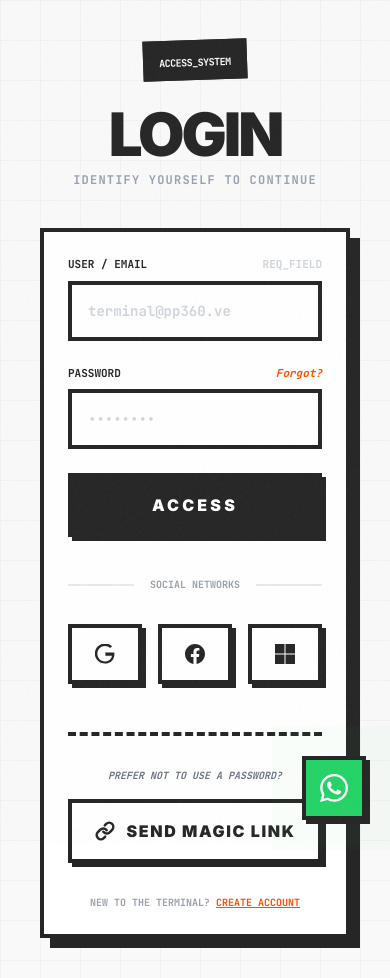
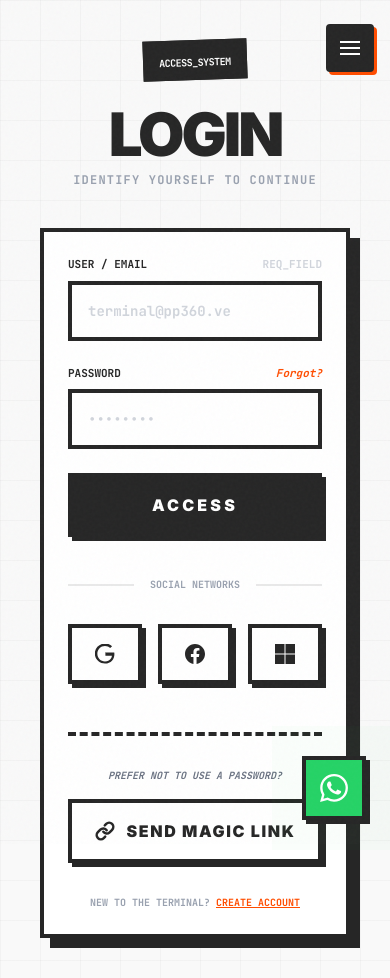
Before and after one commit to Factotum-Digital/PP360V01, a Next.js app in the folder application/: page /login in a window 390 px wide. Built offline with nearby package versions, Linux system fonts and the light colour scheme.

Commit message:
feat: agrega botón hamburguesa en móvil para sidebar - Botón ☰ en esquina superior derecha - Animación de apertura/cierre (X) - Sidebar deslizable desde la izquierda - Overlay oscuro al abrir

```diff
--- a/application/components/layout/sidebar.tsx
+++ b/application/components/layout/sidebar.tsx
@@ -1,15 +1,45 @@
 "use client";
 
-import React from 'react';
+import React, { useState } from 'react';
 import Image from 'next/image';
 import Link from 'next/link';
 
-export const Sidebar: React.FC = () => (
-     <aside className="w-20 border-r-4 border-[#262626] bg-white hidden sm:flex flex-col items-center py-10 gap-12 z-20 sticky top-0 h-screen">
+export const Sidebar: React.FC = () => {
+     const [isOpen, setIsOpen] = useState(false);
+
+     return (
+          <>
+               {/* Mobile Hamburger Button - Small, bottom corner */}
+               <button
+                    onClick={() => setIsOpen(!isOpen)}
+                    className="sm:hidden fixed top-6 right-4 z-50 w-12 h-12 bg-[#262626] border-2 border-[#262626] flex flex-col items-center justify-center gap-1 rounded-sm shadow-[3px_3px_0_0_#FF4D00]"
+                    aria-label="Toggle menu"
+               >
+                    <span className={`w-5 h-0.5 bg-white transition-all duration-300 ${isOpen ? 'rotate-45 translate-y-1.5' : ''}`} />
+                    <span className={`w-5 h-0.5 bg-white transition-all duration-300 ${isOpen ? 'opacity-0' : ''}`} />
+                    <span className={`w-5 h-0.5 bg-white transition-all duration-300 ${isOpen ? '-rotate-45 -translate-y-1.5' : ''}`} />
+               </button>
+
+               {/* Mobile Overlay */}
+               {isOpen && (
+                    <div
+                         className="sm:hidden fixed inset-0 bg-black/50 z-30"
+                         onClick={() => setIsOpen(false)}
+                    />
+               )}
+
+               {/* Sidebar - Desktop (always visible) & Mobile (toggle) */}
+               <aside className={`
+                    w-20 border-r-4 border-[#262626] bg-white flex flex-col items-center py-10 gap-12 z-40 h-screen
+                    fixed sm:sticky top-0 left-0
+                    transition-transform duration-300 ease-out
+                    ${isOpen ? 'translate-x-0' : '-translate-x-full sm:translate-x-0'}
+               `}>
                     {/* Logo - Click to go Home */}
                     <Link
                          href="/"
                          className="w-12 h-12 flex items-center justify-center border-4 border-[#262626] shadow-[4px_4px_0_0_rgba(38,38,38,0.2)] overflow-hidden bg-[#262626] hover:shadow-[2px_2px_0_0_rgba(38,38,38,0.2)] hover:translate-x-[2px] hover:translate-y-[2px] transition-all cursor-pointer"
+                         onClick={() => setIsOpen(false)}
                     >
                          <Image
                               src="/logo.png"
@@ -20,7 +50,7 @@ export const Sidebar: React.FC = () => (
                          />
                     </Link>
 
-          {/* Navigation Buttons (decorative - no action yet) */}
+                    {/* Navigation Buttons */}
                     <nav className="flex flex-col gap-8">
                          <div className="w-8 h-8 bg-[#262626] hover:bg-[#FF4D00] transition-colors cursor-pointer border-2 border-[#262626]"></div>
                          <div className="w-8 h-8 border-4 border-[#262626] hover:bg-[#FF4D00] transition-colors cursor-pointer"></div>
@@ -32,4 +62,6 @@ export const Sidebar: React.FC = () => (
                          Secure Terminal v.4.0
                     </div>
                </aside>
+          </>
      );
+};
```
Lines whose indentation alone changed are shown as unchanged.
